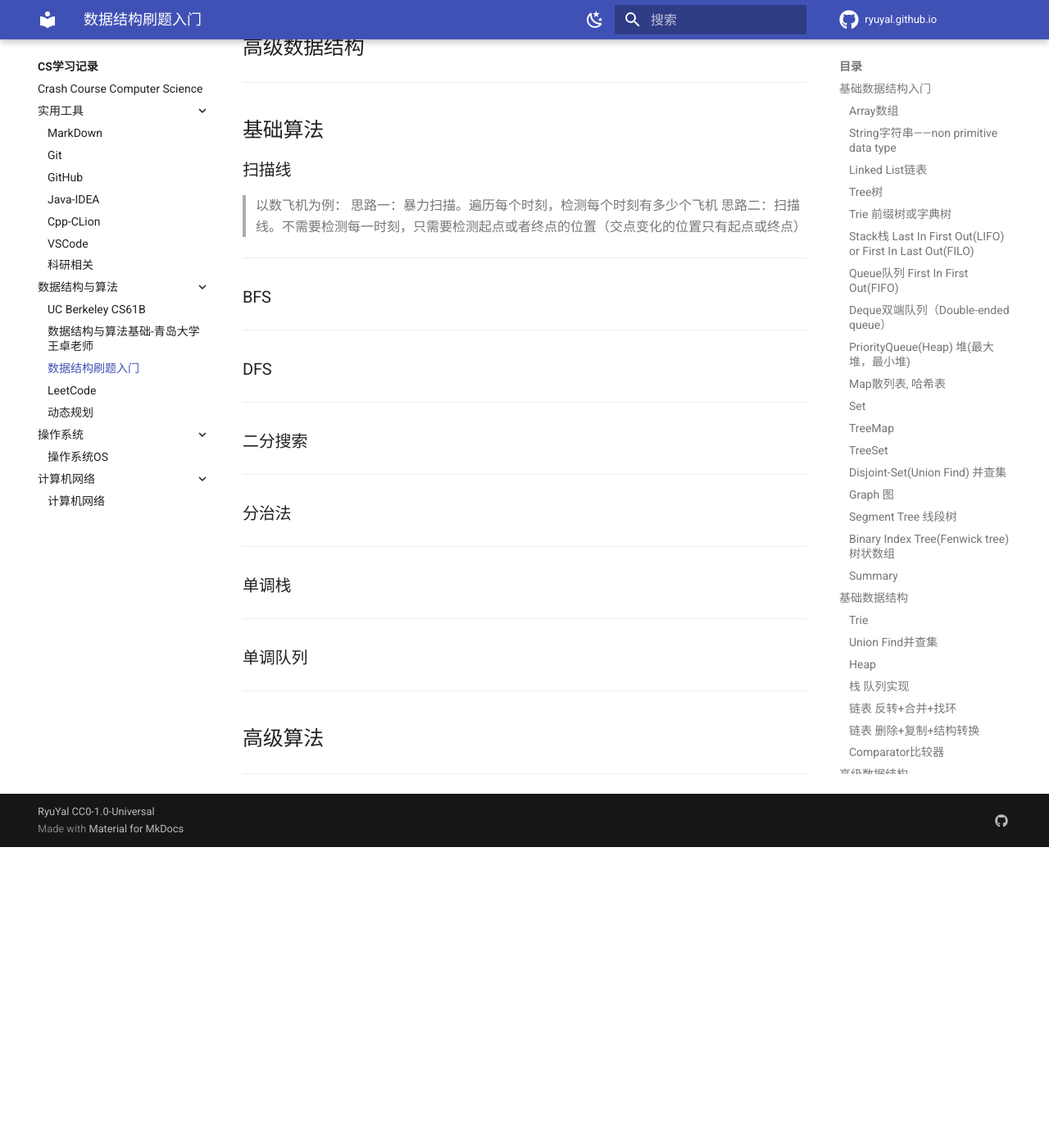
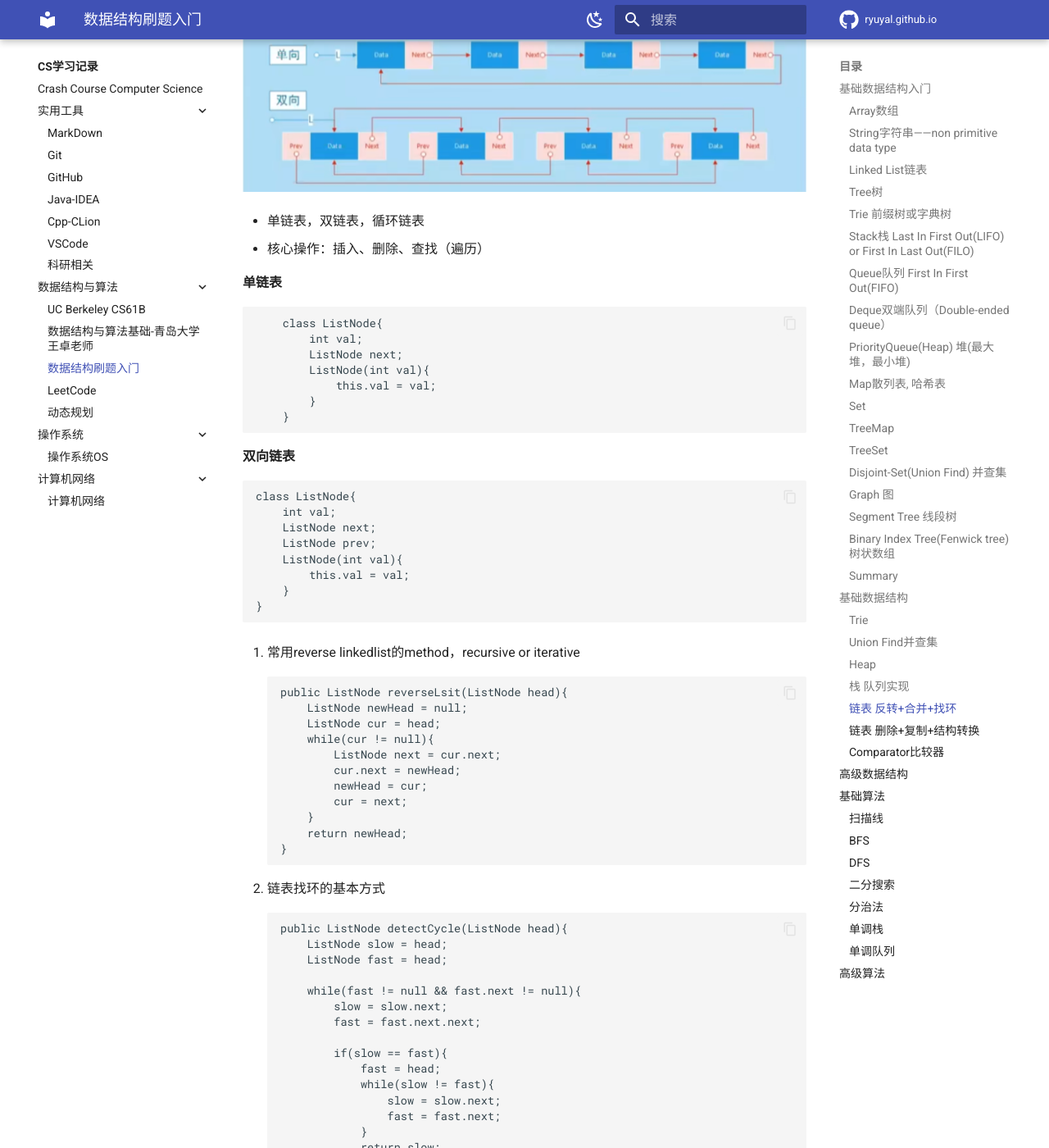
Before and after one commit to ryuyal/ryuyal.github.io, an MkDocs documentation site: the page built from docs/CS/Algos/ds_gucheng.md, in a window 1280 px wide and 1400 px high, scrolled down 15628 px. Shown: the whole window at 82% size. Built offline with MkDocs 1.6.1 and Material for MkDocs 9.7.7, drawn with Linux system fonts in a browser that asks for light colours; comment, search, counter and statistics services are not loaded; before the commit the page ends 16661 px from its top, so only the background shows below that; some of the changed text lies outside the part shown.

Commit message:
update ds

````diff
--- a/docs/CS/Algos/ds_gucheng.md
+++ b/docs/CS/Algos/ds_gucheng.md
@@ -528,7 +528,77 @@ class DSU{
 
 ### 链表 反转+合并+找环
 
----
+![](./ds_notes/ds_linkedlist.png)
+
+- 单链表，双链表，循环链表
+- 核心操作：插入、删除、查找（遍历）
+
+**单链表**
+```
+    class ListNode{
+        int val;
+        ListNode next;
+        ListNode(int val){
+            this.val = val;
+        }
+    }
+```
+
+**双向链表**
+```
+class ListNode{
+    int val;
+    ListNode next;
+    ListNode prev;
+    ListNode(int val){
+        this.val = val;
+    }
+}
+```
+
+
+1. 常用reverse linkedlist的method，recursive or iterative
+    ```
+    public ListNode reverseLsit(ListNode head){
+        ListNode newHead = null;
+        ListNode cur = head;
+        while(cur != null){
+            ListNode next = cur.next;
+            cur.next = newHead;
+            newHead = cur;
+            cur = next;
+        }
+        return newHead;
+    }
+    ```
+
+2. 链表找环的基本方式
+    ```
+    public ListNode detectCycle(ListNode head){
+        ListNode slow = head;
+        ListNode fast = head;
+
+        while(fast != null && fast.next != null){
+            slow = slow.next;
+            fast = fast.next.next;
+
+            if(slow == fast){
+                fast = head;
+                while(slow != fast){
+                    slow = slow.next;
+                    fast = fast.next;
+                }
+                return slow;
+            }
+        }
+        return null;
+    }
+    ```
+
+> 即使是排好序的数组，用二分查找的时间复杂度也是O(logn)。正确的表述是，数组支持随机访问，根据下标随机访问的时间复杂度为O(1)
+
+> 如果代码对内存的使用非常苛刻，就更适合用数组。因为链表中的每个节点都需要消耗额外的存储空间去存储一份指向下一个节点的指针
+
 
 ### 链表 删除+复制+结构转换
 
````
Also changed, not shown: docs/CS/Algos/ds_notes/ds_linkedlist.png (added).
